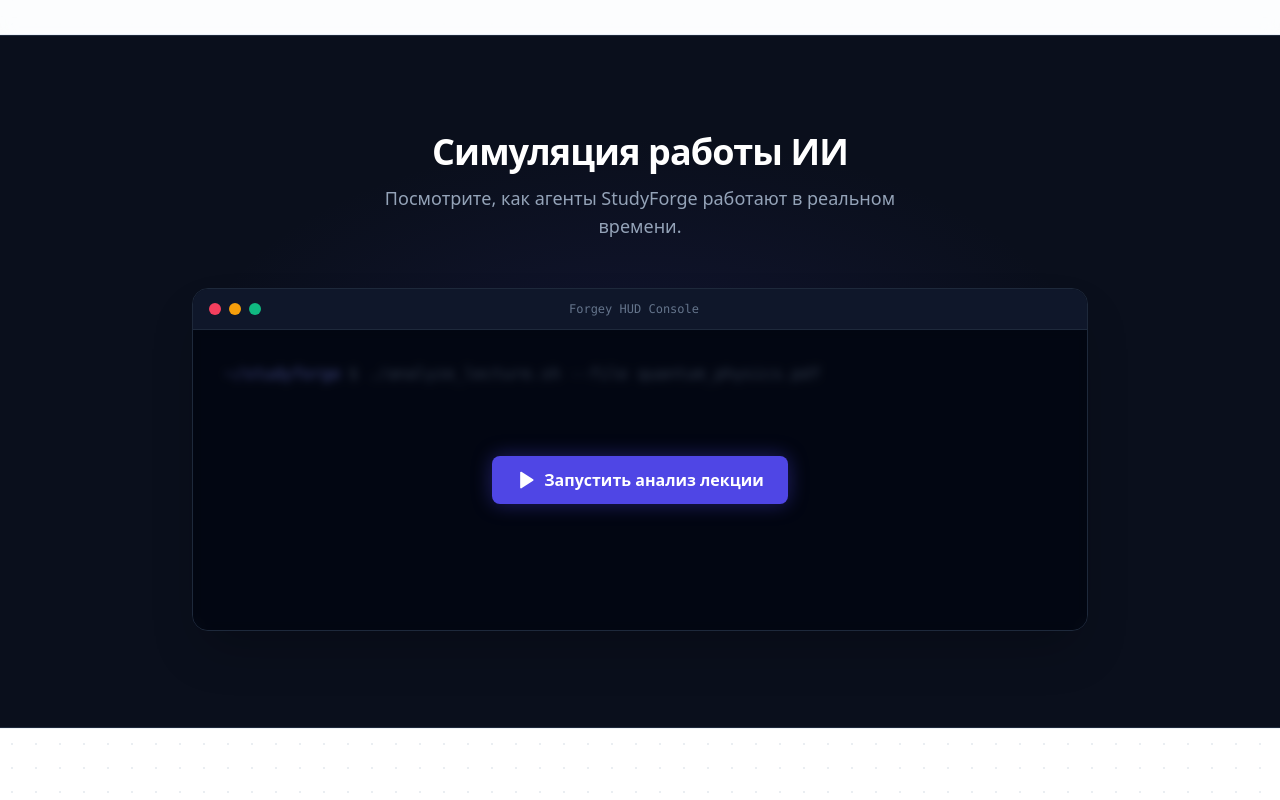
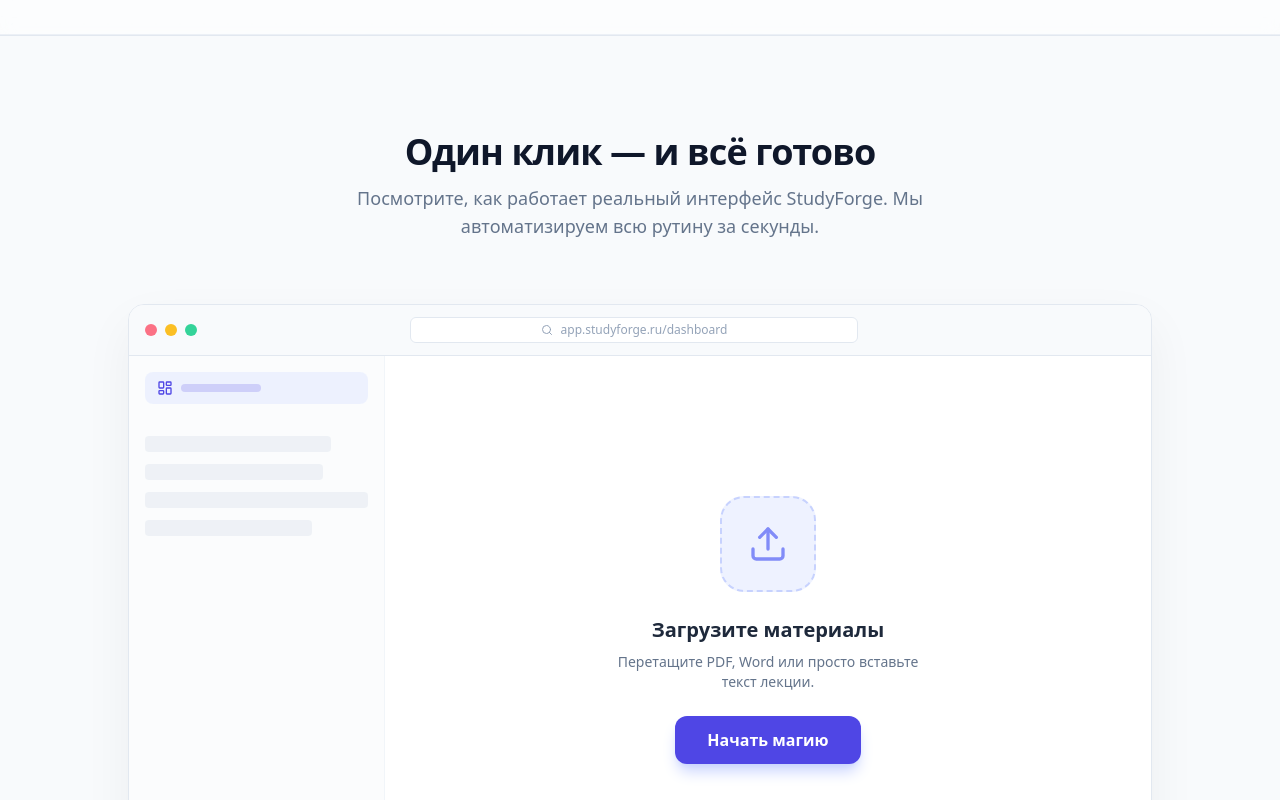
Before and after one commit to Ludosiellll/meldy, a React (Vite) app in the folder frontend/: page / in a window 1280 px wide. Shown: the part 900-1700 px from the top of the page. Built offline with nearby package versions, Linux system fonts and the light colour scheme.

Commit message:
feat: replace terminal simulation with realistic UI mockup simulation in landing page

```diff
--- a/frontend/src/pages/Landing.tsx
+++ b/frontend/src/pages/Landing.tsx
@@ -5,7 +5,8 @@ import {
   GraduationCap, Zap, Brain, Calendar, BookOpen,
   MessageSquare, BarChart2, Sparkles, ArrowRight,
   CheckCircle, Upload, Cpu, Trophy, Network, Briefcase, Award, Heart, Menu, X,
-  MousePointer2, Terminal, FileText, Check, Loader2, Play
+  MousePointer2, Terminal, FileText, Check, Loader2, Play, FileCheck, Headphones,
+  Search, LayoutDashboard
 } from 'lucide-react';
 import { motion, AnimatePresence } from 'framer-motion';
 
@@ -30,7 +31,7 @@ export default function Landing() {
       <Navbar />
       <Hero />
       <Stats />
-      <InteractiveDemo />
+      <ProductSimulation />
       <Features />
       <EducatorsSection />
       <CtaSection />
@@ -401,127 +402,232 @@ function Stats() {
   );
 }
 
-function InteractiveDemo() {
+function ProductSimulation() {
   const [step, setStep] = useState(0);
 
   const startSimulation = () => {
     if (step !== 0) return;
-    setStep(1);
-    setTimeout(() => setStep(2), 1500);
-    setTimeout(() => setStep(3), 4000);
-    setTimeout(() => setStep(4), 6500);
+    setStep(1); // Uploading phase
+    setTimeout(() => setStep(2), 2500); // Scanning phase
+    setTimeout(() => setStep(3), 5500); // Results phase
   };
 
   return (
-    <section id="how-it-works" className="py-24 px-6 relative bg-[#0a0f1c] text-slate-300 overflow-hidden border-y border-slate-800">
-      <div className="absolute inset-0 bg-[radial-gradient(ellipse_at_center,_var(--tw-gradient-stops))] from-indigo-900/20 via-[#0a0f1c]/0 to-[#0a0f1c]/0 pointer-events-none" />
-
-      <div className="max-w-5xl mx-auto relative z-10">
-        <div className="text-center mb-12 space-y-3">
-          <h2 className="text-3xl md:text-4xl font-extrabold text-white tracking-tight">
-            Симуляция работы ИИ
+    <section id="simulation" className="py-24 px-6 relative bg-slate-50 border-y border-slate-200 overflow-hidden">
+      <div className="max-w-6xl mx-auto relative z-10">
+        <div className="text-center mb-16 space-y-3">
+          <h2 className="text-3xl md:text-4xl font-extrabold text-slate-900 tracking-tight">
+            Один клик — и всё готово
           </h2>
-          <p className="text-slate-400 text-lg max-w-xl mx-auto">
-            Посмотрите, как агенты StudyForge работают в реальном времени.
+          <p className="text-slate-500 text-lg max-w-xl mx-auto">
+            Посмотрите, как работает реальный интерфейс StudyForge. Мы автоматизируем всю рутину за секунды.
           </p>
         </div>
 
-        {/* Terminal/HUD Container */}
-        <div className="bg-[#030712] rounded-2xl border border-slate-800 shadow-2xl overflow-hidden flex flex-col max-w-4xl mx-auto">
-          {/* Mac window header */}
-          <div className="bg-[#0f172a] border-b border-slate-800 px-4 py-3 flex items-center justify-between">
+        {/* Browser / App Window Mockup */}
+        <div className="bg-white rounded-2xl border border-slate-200 shadow-[0_20px_50px_rgba(0,0,0,0.05)] overflow-hidden flex flex-col max-w-5xl mx-auto relative h-[600px]">
+
+          {/* Header */}
+          <div className="bg-slate-50 border-b border-slate-200 px-4 py-3 flex items-center justify-between z-20">
             <div className="flex gap-2">
-              <div className="w-3 h-3 rounded-full bg-rose-500" />
-              <div className="w-3 h-3 rounded-full bg-amber-500" />
-              <div className="w-3 h-3 rounded-full bg-emerald-500" />
+              <div className="w-3 h-3 rounded-full bg-rose-400" />
+              <div className="w-3 h-3 rounded-full bg-amber-400" />
+              <div className="w-3 h-3 rounded-full bg-emerald-400" />
             </div>
-            <span className="text-xs font-mono text-slate-500">Forgey HUD Console</span>
+            <div className="flex bg-white border border-slate-200 rounded-md px-3 py-1 flex-1 max-w-md mx-4 items-center justify-center gap-2">
+              <Search className="w-3 h-3 text-slate-400" />
+              <span className="text-xs font-medium text-slate-400">app.studyforge.ru/dashboard</span>
+            </div>
             <div className="w-16" />
           </div>
 
-          <div className="p-6 md:p-8 flex-1 min-h-[300px] font-mono text-sm sm:text-base relative">
+          {/* App Body */}
+          <div className="flex flex-1 overflow-hidden relative">
+
+            {/* Sidebar Mockup */}
+            <div className="w-64 border-r border-slate-100 bg-slate-50/50 p-4 hidden md:flex flex-col gap-4">
+              <div className="h-8 bg-indigo-100/50 rounded-lg w-full flex items-center px-3 gap-2">
+                <LayoutDashboard className="w-4 h-4 text-indigo-600" />
+                <div className="h-2 bg-indigo-600/20 rounded w-20" />
+              </div>
+              <div className="space-y-3 mt-4">
+                <div className="h-4 bg-slate-200/50 rounded w-5/6" />
+                <div className="h-4 bg-slate-200/50 rounded w-4/5" />
+                <div className="h-4 bg-slate-200/50 rounded w-full" />
+                <div className="h-4 bg-slate-200/50 rounded w-3/4" />
+              </div>
+            </div>
+
+            {/* Main Content Area */}
+            <div className="flex-1 p-8 relative bg-white flex flex-col items-center justify-center">
+
+              <AnimatePresence mode="wait">
                 {step === 0 && (
-              <div className="absolute inset-0 flex flex-col items-center justify-center bg-[#030712]/50 backdrop-blur-sm z-20">
+                  <motion.div
+                    key="step0"
+                    initial={{ opacity: 0 }}
+                    animate={{ opacity: 1 }}
+                    exit={{ opacity: 0, scale: 0.95 }}
+                    className="flex flex-col items-center gap-6 z-10"
+                  >
+                    <div className="w-24 h-24 bg-indigo-50 border-2 border-dashed border-indigo-200 rounded-3xl flex items-center justify-center">
+                      <Upload className="w-10 h-10 text-indigo-400" />
+                    </div>
+                    <div className="text-center">
+                      <h3 className="text-xl font-bold text-slate-800 mb-2">Загрузите материалы</h3>
+                      <p className="text-sm text-slate-500 max-w-xs">Перетащите PDF, Word или просто вставьте текст лекции.</p>
+                    </div>
                     <button
                       onClick={startSimulation}
-                  className="flex items-center gap-2 px-6 py-3 bg-indigo-600 hover:bg-indigo-500 text-white rounded-lg font-sans font-bold transition-all shadow-[0_0_20px_rgba(79,70,229,0.4)] hover:scale-105"
+                      className="px-8 py-3 bg-indigo-600 text-white font-bold rounded-xl shadow-lg shadow-indigo-200 hover:-translate-y-0.5 transition-all"
                     >
-                  <Play className="w-5 h-5 fill-white" />
-                  Запустить анализ лекции
+                      Начать магию
                     </button>
-              </div>
+                  </motion.div>
                 )}
 
-            <div className="space-y-4">
-              <div className="flex items-center gap-2 text-slate-500">
-                <span className="text-indigo-400">~/studyforge</span>$ ./analyze_lecture.sh --file quantum_physics.pdf
+                {(step === 1 || step === 2) && (
+                  <motion.div
+                    key="step1"
+                    initial={{ opacity: 0, scale: 0.9 }}
+                    animate={{ opacity: 1, scale: 1 }}
+                    exit={{ opacity: 0, y: -20 }}
+                    className="flex flex-col items-center gap-6 z-10 w-full max-w-md"
+                  >
+                    <div className="relative w-32 h-40 bg-white border border-slate-200 rounded-xl shadow-xl flex items-center justify-center overflow-hidden">
+                      <FileText className="w-12 h-12 text-slate-300" />
+                      {/* Scanning Line */}
+                      {step === 2 && (
+                        <motion.div
+                          initial={{ top: "-10%" }}
+                          animate={{ top: "110%" }}
+                          transition={{ duration: 1.5, repeat: Infinity, ease: "linear" }}
+                          className="absolute left-0 right-0 h-1 bg-indigo-500 shadow-[0_0_15px_rgba(99,102,241,0.8)]"
+                        />
+                      )}
                     </div>
 
-              {step >= 1 && (
-                <motion.div initial={{ opacity: 0 }} animate={{ opacity: 1 }} className="text-slate-400">
-                  <span className="text-emerald-400">[Система]</span> Инициализация 6 агентов...
-                  <div className="flex items-center gap-2 mt-2 text-indigo-300">
-                    <Loader2 className="w-4 h-4 animate-spin" />
-                    <span>Чтение файла (1.2 MB)</span>
+                    <div className="w-full space-y-2 text-center">
+                      <p className="text-sm font-bold text-slate-800">
+                        {step === 1 ? "Загрузка файла..." : "ИИ-анализ лекции (работают 6 агентов)..."}
+                      </p>
+                      <div className="w-full bg-slate-100 rounded-full h-2 overflow-hidden">
+                        <motion.div
+                          initial={{ width: 0 }}
+                          animate={{ width: step === 1 ? "30%" : "95%" }}
+                          transition={{ duration: step === 1 ? 2 : 2.5, ease: "easeInOut" }}
+                          className="bg-indigo-600 h-full rounded-full"
+                        />
+                      </div>
                     </div>
                   </motion.div>
                 )}
 
-              {step >= 2 && (
-                <motion.div initial={{ opacity: 0 }} animate={{ opacity: 1 }} className="space-y-2">
-                  <p><span className="text-sky-400">[Агент 1: Структуратор]</span> Выделение ключевых тем...</p>
-                  <p><span className="text-amber-400">[Агент 2: Термины]</span> Найдено 14 новых понятий.</p>
-                  <p><span className="text-rose-400">[Агент 3: Карточки]</span> Генерация Flashcards по методу Лейтнера...</p>
-                  <div className="w-full bg-slate-900 rounded-full h-1.5 mt-2 overflow-hidden">
+                {step === 3 && (
                   <motion.div
-                      initial={{ width: 0 }}
-                      animate={{ width: "100%" }}
-                      transition={{ duration: 2, ease: "linear" }}
-                      className="bg-indigo-500 h-full"
+                    key="step3"
+                    initial={{ opacity: 0 }}
+                    animate={{ opacity: 1 }}
+                    className="absolute inset-0 p-6 flex flex-col md:flex-row gap-6 bg-slate-50/50"
+                  >
+                    {/* Left: Document Summary */}
+                    <motion.div
+                      initial={{ opacity: 0, x: -20 }}
+                      animate={{ opacity: 1, x: 0 }}
+                      transition={{ delay: 0.2 }}
+                      className="flex-1 bg-white border border-slate-200 rounded-2xl shadow-sm p-6 overflow-hidden flex flex-col"
+                    >
+                      <div className="flex items-center gap-2 mb-6 pb-4 border-b border-slate-100">
+                        <FileCheck className="w-5 h-5 text-emerald-500" />
+                        <h4 className="font-bold text-slate-800">Умный Конспект</h4>
+                      </div>
+
+                      <div className="space-y-4 flex-1">
+                        <motion.div initial={{ width: 0 }} animate={{ width: "80%" }} transition={{ duration: 1, delay: 0.5 }} className="h-4 bg-slate-200 rounded" />
+                        <motion.div initial={{ width: 0 }} animate={{ width: "95%" }} transition={{ duration: 1, delay: 0.7 }} className="h-4 bg-slate-200 rounded" />
+                        <motion.div initial={{ width: 0 }} animate={{ width: "60%" }} transition={{ duration: 1, delay: 0.9 }} className="h-4 bg-slate-200 rounded" />
+
+                        <div className="mt-6 pt-4 border-t border-dashed border-slate-200 space-y-4">
+                          <motion.div initial={{ width: 0 }} animate={{ width: "40%" }} transition={{ duration: 1, delay: 1.1 }} className="h-3 bg-indigo-100 rounded" />
+                          <motion.div initial={{ width: 0 }} animate={{ width: "85%" }} transition={{ duration: 1, delay: 1.3 }} className="h-3 bg-slate-100 rounded" />
+                          <motion.div initial={{ width: 0 }} animate={{ width: "70%" }} transition={{ duration: 1, delay: 1.5 }} className="h-3 bg-slate-100 rounded" />
+                        </div>
+                      </div>
+                    </motion.div>
+
+                    {/* Right: Interactive Cards */}
+                    <div className="w-full md:w-80 flex flex-col gap-6">
+
+                      {/* Flashcard */}
+                      <motion.div
+                        initial={{ opacity: 0, y: 20 }}
+                        animate={{ opacity: 1, y: 0 }}
+                        transition={{ delay: 0.6 }}
+                        className="bg-white border border-slate-200 rounded-2xl shadow-sm p-5 relative overflow-hidden"
+                      >
+                        <div className="flex items-center justify-between mb-4">
+                          <span className="text-xs font-bold text-slate-400 uppercase tracking-wider">Карточка 1/14</span>
+                          <Brain className="w-4 h-4 text-indigo-500" />
+                        </div>
+                        <div className="min-h-[100px] flex items-center justify-center">
+                          <motion.div
+                            animate={{ rotateY: [0, 180, 180, 0] }}
+                            transition={{ duration: 4, repeat: Infinity, ease: "easeInOut", repeatDelay: 1 }}
+                            style={{ transformStyle: "preserve-3d" }}
+                            className="w-full relative"
+                          >
+                            <p className="font-bold text-slate-800 text-center text-lg">Нейросеть</p>
+                          </motion.div>
+                        </div>
+                        <div className="flex gap-2 mt-2">
+                          <div className="h-8 flex-1 bg-rose-50 rounded-lg border border-rose-100 flex items-center justify-center text-[10px] font-bold text-rose-600">Забыл</div>
+                          <div className="h-8 flex-1 bg-emerald-50 rounded-lg border border-emerald-100 flex items-center justify-center text-[10px] font-bold text-emerald-600">Помню</div>
+                        </div>
+                      </motion.div>
+
+                      {/* Podcast Player */}
+                      <motion.div
+                        initial={{ opacity: 0, y: 20 }}
+                        animate={{ opacity: 1, y: 0 }}
+                        transition={{ delay: 0.9 }}
+                        className="bg-indigo-600 rounded-2xl shadow-lg shadow-indigo-200 p-5 text-white"
+                      >
+                        <div className="flex items-center justify-between mb-3">
+                          <h4 className="font-bold text-sm flex items-center gap-2"><Headphones className="w-4 h-4" /> AI-Подкаст</h4>
+                          <span className="text-xs font-mono bg-white/20 px-2 py-0.5 rounded">03:45</span>
+                        </div>
+                        <div className="flex items-center gap-1.5 h-8 w-full justify-center">
+                          {[1, 2, 3, 4, 5, 6, 7, 8, 9, 10, 11, 12].map((i) => (
+                            <motion.div
+                              key={i}
+                              animate={{ height: ["20%", "100%", "20%"] }}
+                              transition={{ duration: 0.8, repeat: Infinity, delay: i * 0.1, ease: "easeInOut" }}
+                              className="w-1.5 bg-white/80 rounded-full"
                             />
+                          ))}
+                        </div>
+                      </motion.div>
+
                     </div>
                   </motion.div>
                 )}
+              </AnimatePresence>
 
-              {step >= 3 && (
-                <motion.div initial={{ opacity: 0 }} animate={{ opacity: 1 }} className="pt-4 border-t border-slate-800 relative">
-                  <p className="text-emerald-400 mb-4 font-bold flex items-center gap-2">
-                    <Check className="w-5 h-5" /> Успех! Создана карточка для изучения:
-                  </p>
-
-                  {/* Fake Flashcard inside terminal */}
-                  <div className="bg-slate-900 border border-slate-700 rounded-xl p-4 w-full max-w-sm mx-auto flex flex-col items-center justify-center min-h-[120px] font-sans relative overflow-hidden group cursor-pointer">
-                    <p className="text-slate-400 text-xs uppercase font-bold mb-2">Термин</p>
-                    <p className="text-white font-bold text-lg text-center">Принцип неопределённости Гейзенберга</p>
-
-                    {/* Fake Cursor Animation */}
-                    {step >= 3 && step < 4 && (
+              {/* Simulated Mouse Cursor */}
+              {step > 0 && step < 3 && (
                 <motion.div
-                        initial={{ x: 100, y: 100, opacity: 0 }}
-                        animate={{ x: 0, y: 0, opacity: 1 }}
-                        transition={{ duration: 1.5, ease: "backOut" }}
-                        className="absolute bottom-4 right-8 z-30"
+                  initial={{ x: 200, y: 200, opacity: 0 }}
+                  animate={
+                    step === 1 ? { x: 0, y: 0, opacity: 1 } :
+                    step === 2 ? { x: -50, y: 150, opacity: 0 } : {}
+                  }
+                  transition={{ duration: 1.5, ease: "easeInOut" }}
+                  className="absolute z-50 pointer-events-none"
                 >
-                        <MousePointer2 className="w-8 h-8 text-white fill-slate-800 -rotate-12 drop-shadow-xl" />
-                      </motion.div>
-                    )}
-                  </div>
+                  <MousePointer2 className="w-8 h-8 text-slate-800 fill-white -rotate-12 drop-shadow-xl" />
                 </motion.div>
               )}
 
-              {step >= 4 && (
-                <motion.div initial={{ opacity: 0, y: 10 }} animate={{ opacity: 1, y: 0 }} className="flex gap-4 mt-6 p-4 bg-indigo-900/20 border border-indigo-500/30 rounded-xl">
-                  <div className="w-10 h-10 rounded-full bg-indigo-500/20 flex items-center justify-center shrink-0">
-                    <img src="https://api.dicebear.com/7.x/bottts/svg?seed=Forgey&backgroundColor=transparent" alt="AI" className="w-8 h-8" />
-                  </div>
-                  <div>
-                    <p className="font-bold text-indigo-300 text-sm font-sans mb-1">Форджи (ИИ-ассистент)</p>
-                    <p className="text-slate-300 font-sans text-sm leading-relaxed">
-                      Я закончил анализ лекции! Сгенерировано 14 карточек и краткий конспект. Начнем совместную <strong className="text-white">Co-Study</strong> сессию прямо сейчас?
-                    </p>
-                  </div>
-                </motion.div>
-              )}
             </div>
           </div>
         </div>
```
Lines whose indentation alone changed are shown as unchanged.
